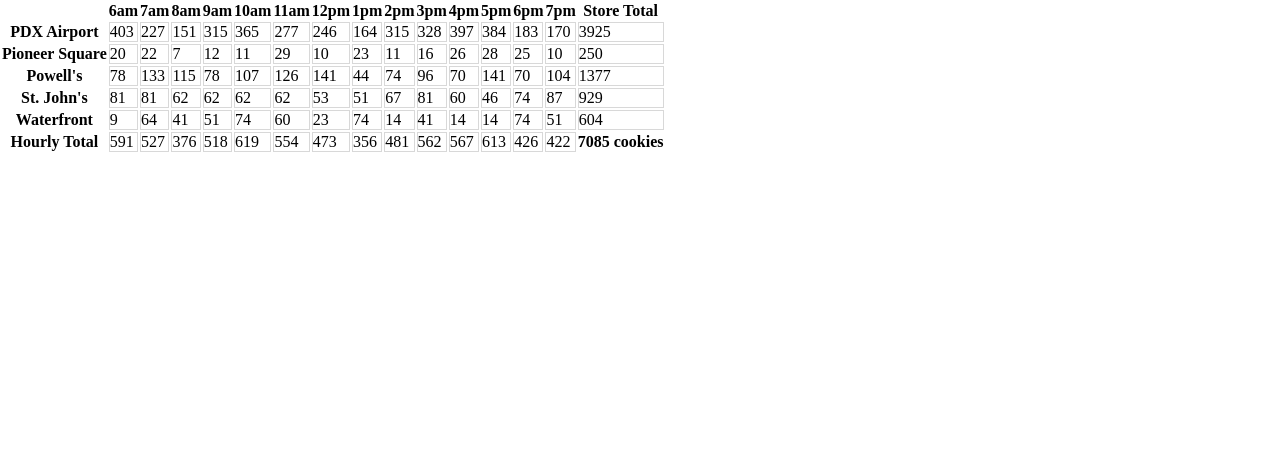
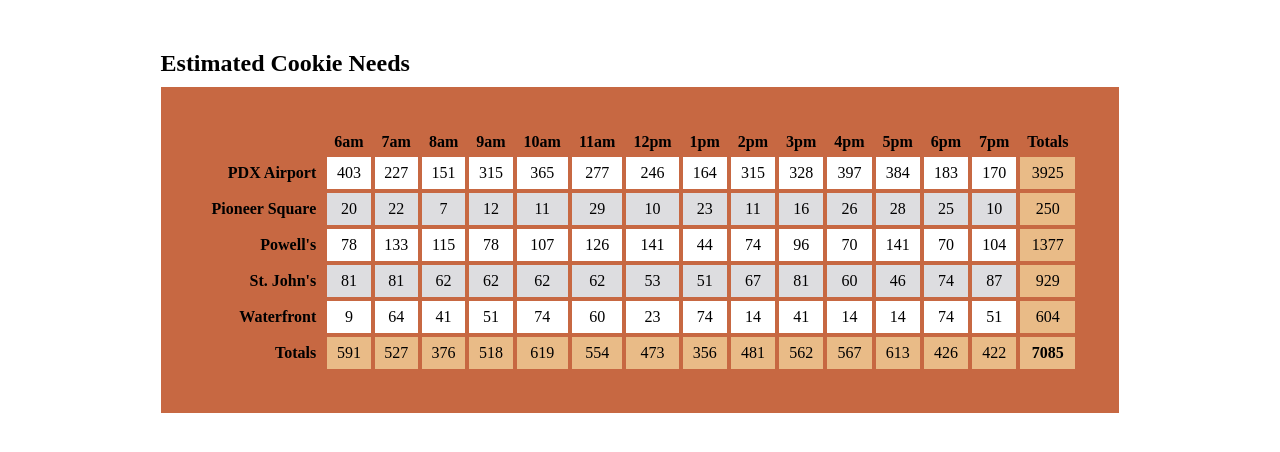
Before and after one commit to kelihansen/cookie-stand, a plain HTML site: page sales.html in a window 1280 px wide. Drawn offline with Linux system fonts and the light colour scheme.

Commit message:
added styling

```diff
--- a/app.js
+++ b/app.js
@@ -33,7 +33,7 @@ CookieStore.prototype.predictDailyCookies = function() {
     return [dailyCookiesArray, storeTotalCookies];
 };
 
-const table = document.querySelector('#cookie-predictions table');
+const table = document.querySelector('#data table');
 
 function createHeader() {
     const header = document.createElement('thead');
@@ -44,10 +44,12 @@ function createHeader() {
     for (let i = 0; i < hours.length; i++) {
         const th = document.createElement('th');
         th.textContent = hours[i];
+        th.setAttribute('scope', 'column');
         tr.appendChild(th);
     }
     const storeTotalHeading = document.createElement('th');
-    storeTotalHeading.textContent = 'Store Total';
+    storeTotalHeading.textContent = 'Totals';
+    storeTotalHeading.setAttribute('scope', 'column');
     tr.appendChild(storeTotalHeading);
     table.appendChild(header);
 }
@@ -56,6 +58,7 @@ function addStoreRow(storeObject) {
     const tr = document.createElement('tr');
     const rowHeading = document.createElement('th');
     rowHeading.textContent = storeObject.locationName;
+    rowHeading.setAttribute('scope', 'row');
     tr.appendChild(rowHeading);
     const dailyCookiePredictions = storeObject.predictDailyCookies();
     for (let i = 0; i < hours.length; i++) {
@@ -67,7 +70,7 @@ function addStoreRow(storeObject) {
     storeTotal.textContent = dailyCookiePredictions[1];
     tr.appendChild(storeTotal);
     grandTotal += dailyCookiePredictions[1];
-    const body = document.querySelector('#cookie-predictions table tbody');
+    const body = document.querySelector('#data table tbody');
     body.appendChild(tr);
 }
 
@@ -76,15 +79,17 @@ function createFooter() {
     const tr = document.createElement('tr');
     footer.appendChild(tr);
     const footerHeading = document.createElement('th');
-    footerHeading.textContent = 'Hourly Total';
+    footerHeading.setAttribute('scope', 'row');
+    footerHeading.textContent = 'Totals';
     tr.appendChild(footerHeading);
     for (let i = 0; i < hours.length; i++) {
         const td = document.createElement('td');
         td.textContent = hourlyTotal[i];
         tr.appendChild(td);
     }
-    const sumCorner = document.createElement('th');
-    sumCorner.textContent = `${grandTotal} cookies`;
+    const sumCorner = document.createElement('td');
+    sumCorner.textContent = grandTotal;
+    sumCorner.setAttribute('id', 'grand-total')
     tr.appendChild(sumCorner);
     table.appendChild(footer);
 }
--- a/sales.html
+++ b/sales.html
@@ -5,30 +5,12 @@
     <link rel="stylesheet" href="style.css">
 </head>
 <body>
-    <section id="cookie-predictions">
-        <table>
-            <!-- <thead>
-                <tr>
-                    <th></th>
-                    <th>6am</th>
-                    <th>7am</th>
-                </tr>
-            </thead>
-            <tbody>
-                <tr>
-                    <th>store name</th>
-                    <td>#</td>
-                    <td>#</td>
-                </tr>
-            </tbody>
-            <tfoot>
-                <tr>
-                    <th>totals</th>
-                    <td>#</td>
-                    <td>#</td>
-                </tr>
-            </tfoot> -->
-        </table>
+    <section id="data">
+        <article id="cookie-needs">
+            <h2>Estimated Cookie Needs</h2>
+            <table>
+            </table>
+        </article>
     </section>
     <script src="app.js"></script>
 </body>
--- a/style.css
+++ b/style.css
@@ -3,6 +3,50 @@
     margin: 0;
 }
 
+h2 {
+    margin-bottom: 10px;
+}
+
+#cookie-needs {
+    margin-top: 50px;
+}
+
+#data {
+    display: flex;
+    justify-content: center;
+}
+
+table {
+    background-color: rgb(199, 104, 66);
+    padding: 40px;
+    border-spacing: 4px;
+}
+
 td {
-    border: 1px solid rgb(216, 216, 216);
+    background-color: white;
+    border: none;
+    padding: 7px;
+    text-align: center;
 }
+
+tr:nth-child(even) td {
+    background-color: rgb(221, 221, 224);
+}
+
+th[scope="row"] {
+    text-align: right;
+    padding: 7px;
+    background-color: transparent;
+}
+
+th[scope="column"] {
+    padding: 2px 7px;
+}
+
+#data td:last-child, tfoot td {
+    background-color: rgb(233, 187, 135);
+}
+
+#grand-total {
+    font-weight: bold;
+}
```
